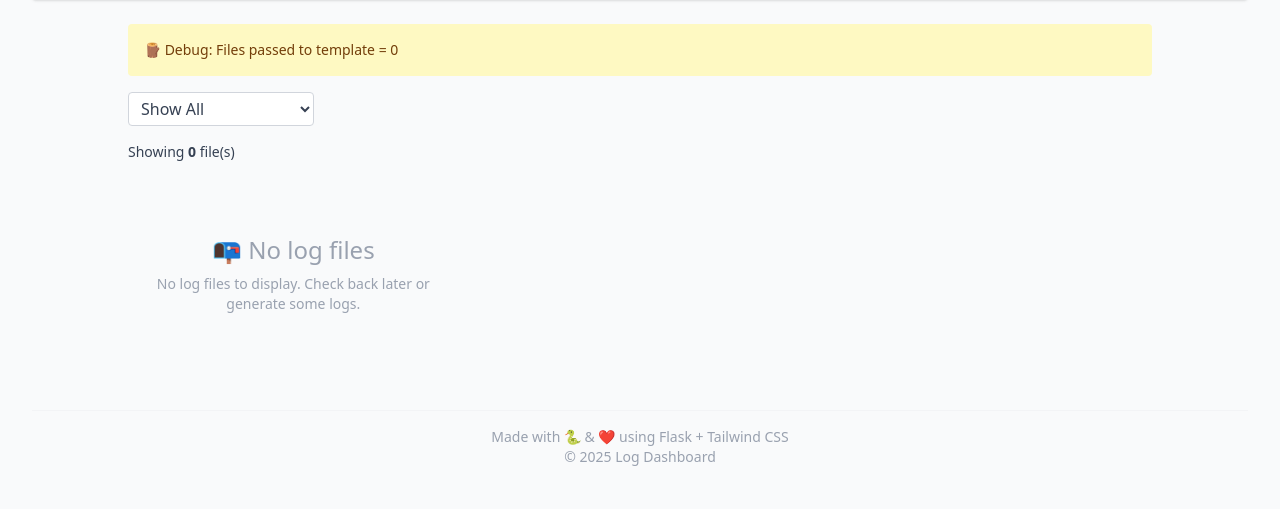
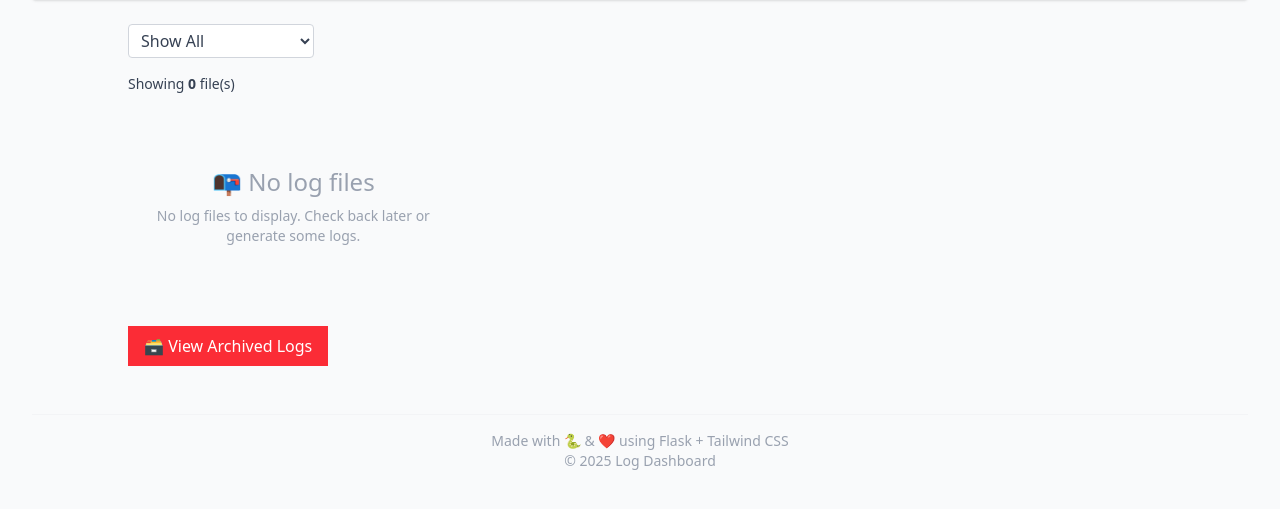
Before and after one commit to vaughn-taylor/python-playground, a Flask app: page /logs/ in a window 1280 px wide. Shown: the part 88-597 px from the top of the page. Run offline with Flask 3, Linux system fonts and the light colour scheme; style sheets or scripts are compiled from the project's sources.

Commit message:
fixed archive, finally!

```diff
--- a/package.json
+++ b/package.json
@@ -2,7 +2,7 @@
   "name": "flask-vite-tailwind",
   "version": "2.0.0",
   "scripts": {
-    "dev": "concurrently --kill-others-on-fail -n VITE,FLASK -c yellow,blue \"vite build --watch\" \"sleep 0.5 && python src/app.py\"",
+    "dev": "concurrently --kill-others-on-fail -n VITE,FLASK -c yellow,blue \"vite build --watch\" \"sleep 0.5 && python run.py\"",
     "watch": "vite build --watch",
     "flask": "flask run",
     "build": "vite build"
--- a/src/backend/routes/logs.py
+++ b/src/backend/routes/logs.py
@@ -1,9 +1,9 @@
 # src/backend/routes/logs.py
-from flask import Blueprint, render_template, request
+from flask import Blueprint, render_template, request, send_from_directory
 from src.backend.utils.assets import get_asset_path
-from src.backend.utils.log_utils import get_log_files, load_file_content
+from src.backend.utils.log_utils import get_log_files, load_file_content, LOGS_DIR
+from datetime import datetime
 import os
-
 
 logs_bp = Blueprint("logs", __name__)
 ARCHIVE_DIR = os.path.abspath(os.path.join(os.path.dirname(__file__), '..', '..', '..', 'logs', 'archive'))
@@ -11,7 +11,7 @@ ARCHIVE_DIR = os.path.abspath(os.path.join(os.path.dirname(__file__), '..', '..'
 @logs_bp.route("/")
 def index():
     log_type = request.args.get("type")
-    files = get_log_files(log_type)  # You’ll need to use your actual file loader
+    files = get_log_files(log_type)
 
     return render_template(
         "logs.html",
@@ -24,7 +24,7 @@ def index():
 
 @logs_bp.route("/view/<filename>")
 def view_file(filename):
-    content = load_file_content(filename)  # Use your actual loader here
+    content = load_file_content(filename)
 
     return render_template(
         "view.html",
@@ -34,3 +34,52 @@ def view_file(filename):
         page_title="View File",
         page_icon="📄"
     )
+
+@logs_bp.route("/download/<filename>")
+def download_file(filename):
+    return send_from_directory(
+        LOGS_DIR,
+        filename,
+        as_attachment=True
+    )
+
+@logs_bp.route("/archive/<filename>")
+def download_archive(filename):
+    return send_from_directory(
+        ARCHIVE_DIR,
+        filename,
+        as_attachment=True
+    )
+
+@logs_bp.route("/archive")
+def archive_index():
+    archived_files = []
+    try:
+        for filename in os.listdir(ARCHIVE_DIR):
+            path = os.path.join(ARCHIVE_DIR, filename)
+            if os.path.isfile(path):
+                stat = os.stat(path)
+                archived_files.append({
+                    "name": filename,
+                    "type": _detect_type(filename),
+                    "size_kb": round(stat.st_size / 1024, 2),
+                    "modified": datetime.fromtimestamp(stat.st_mtime)
+                })
+    except Exception as e:
+        print(f"Error loading archived logs: {e}")
+
+    return render_template(
+        "archive.html",
+        files=sorted(archived_files, key=lambda f: f["modified"], reverse=True),
+        get_asset_path=get_asset_path,
+        page_title="Archived Logs",
+        page_icon="🗃️"
+    )
+
+def _detect_type(filename):
+    if "error" in filename.lower():
+        return "ERROR"
+    elif "summary" in filename.lower():
+        return "SUMMARY"
+    else:
+        return "LOG"
--- a/src/backend/templates/logs.html
+++ b/src/backend/templates/logs.html
@@ -1,16 +1,6 @@
 {% extends "layout/base.html" %}
 
 {% block content %}
-
-<div class="p-4 bg-yellow-100 text-yellow-900 rounded mb-4 text-sm">
-    <p>🪵 Debug: Files passed to template = {{ files|length }}</p>
-    <ul>
-        {% for f in files %}
-        <li>{{ f.name }} — {{ f.type }} — {{ f.size_kb }} KB</li>
-        {% endfor %}
-    </ul>
-</div>
-
 
 <!-- Filter Form -->
 <div class="flex justify-between items-center mb-4">
@@ -43,4 +33,7 @@
     {% endif %}
 </div>
 
+<a href="{{ url_for('logs.archive_index') }}"
+    class="inline-flex justify-center items-center bg-red-500 text-white px-4 py-2 mt-8">🗃️ View Archived Logs</a>
+
 {% endblock %}
--- a/src/backend/utils/log_utils.py
+++ b/src/backend/utils/log_utils.py
@@ -3,7 +3,7 @@
 import os
 from datetime import datetime
 
-LOGS_DIR = os.path.abspath(os.path.join(__file__, "..", "..", "..", "logs"))
+LOGS_DIR = os.path.abspath(os.path.join(__file__, "..", "..", "..", "..", "logs"))
 
 def get_log_files(log_type=None):
     try:
@@ -21,7 +21,7 @@ def get_log_files(log_type=None):
                     "summaries": "log_summary",
                 }
                 keyword = match_keywords.get(log_type.lower())
-                if keyword and keyword not in filename.lower():
+                if keyword is not None and keyword not in filename.lower():
                     continue
 
             file_stat = os.stat(filepath)
```
Also changed, not shown: src/backend/templates/archive.html (added, +16 -0 lines).
